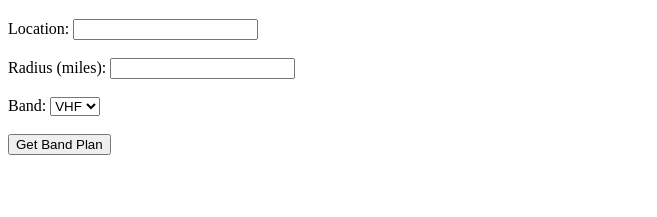
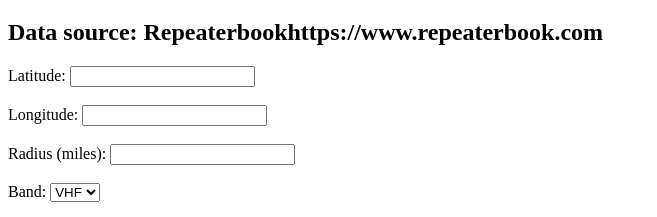
Before and after one commit to nerdenator/visual-bandplan, a plain HTML site: page public/index.html in a window 1280 px wide. Shown: the part 61-278 px from the top of the page, without its empty margins (0-657 px from the left). Drawn offline with nearby package versions, Linux system fonts and the light colour scheme.

Commit message:
attributing repeaterbook

```diff
--- a/public/index.html
+++ b/public/index.html
@@ -9,12 +9,16 @@
 </head>
 <body>
     <h1>Visual Bandplan</h1>
+    <h2>Data source: Repeaterbook<a>https://www.repeaterbook.com</a></h2>
     <form id="input-form">
         <!-- <label for="api-key">API Key:</label>
         <input type="text" id="api-key" name="api-key"><br><br> -->
 
-        <label for="location">Location:</label>
-        <input type="text" id="location" name="location"><br><br>
+        <label for="latitude">Latitude:</label>
+        <input type="number" id="latitude" name="latitude" step="any"><br><br>
+
+        <label for="longitude">Longitude:</label>
+        <input type="number" id="longitude" name="longitude" step="any"><br><br>
 
         <label for="radius">Radius (miles):</label>
         <input type="number" id="radius" name="radius"><br><br>
--- a/public/script.js
+++ b/public/script.js
@@ -1,6 +1,6 @@
 const form = document.getElementById('input-form');
-const apiKeyInput = document.getElementsByName('api-key')[0];
-const locationInput = document.getElementsByName('location')[0];
+const latitudeInput = document.getElementsByName('latitude')[0];
+const longitudeInput = document.getElementsByName('longitude')[0];
 const radiusInput = document.getElementsByName('radius')[0];
 const bandSelect = document.getElementById('band-select');
 const svg = d3.select('#bandplan-svg');
@@ -19,7 +19,6 @@
   const url = `${baseUrl}&lat=${location}&miles=${radius}`;
   console.log(url);
   // Call the API
-  javascript
   fetch(url, {
     headers: {
       'User-Agent': 'visual-bandplan(kj7yjm@icloud.com)'
@@ -92,4 +91,4 @@
         .attr('stroke', 'black');
     }
   });
-}
+}})
```
